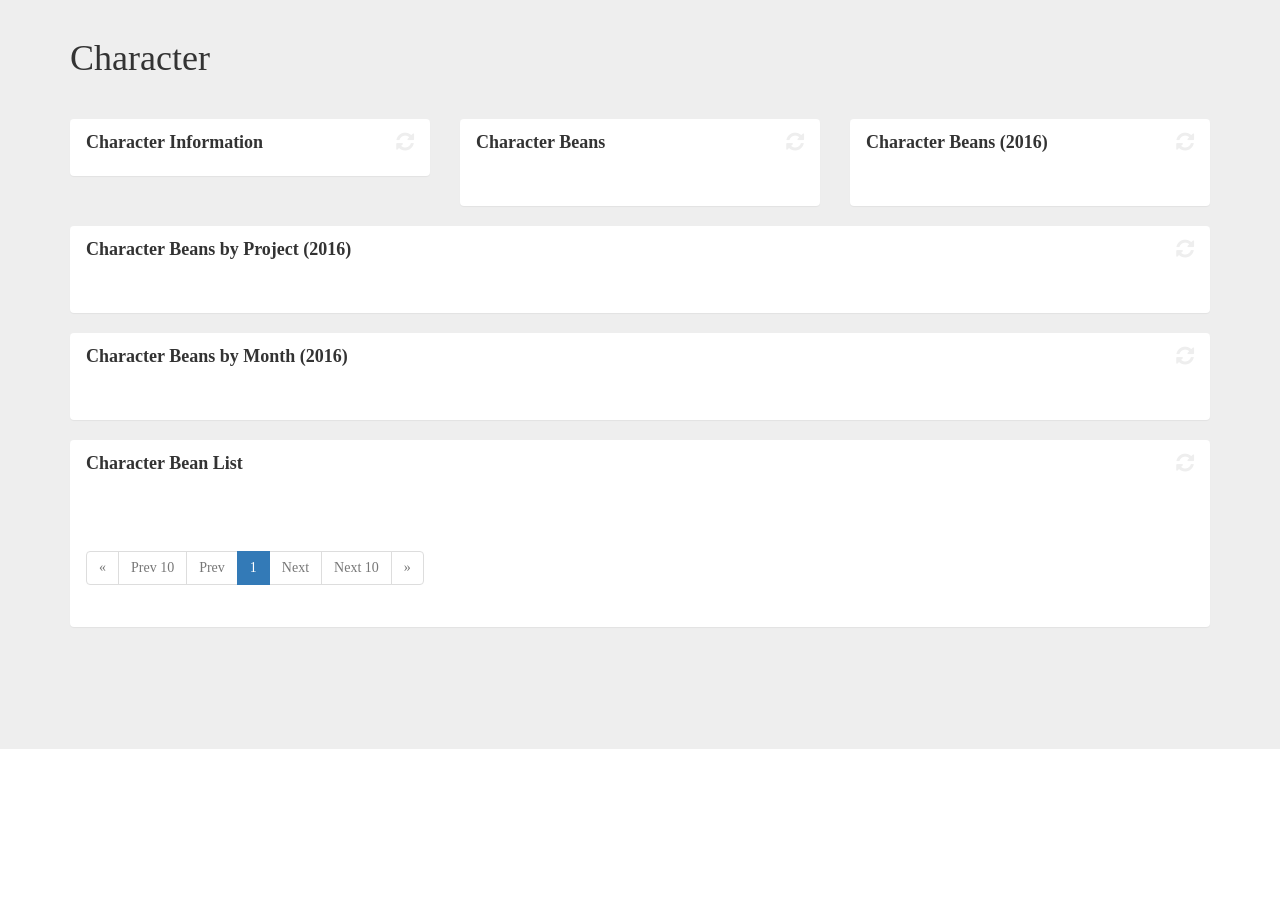
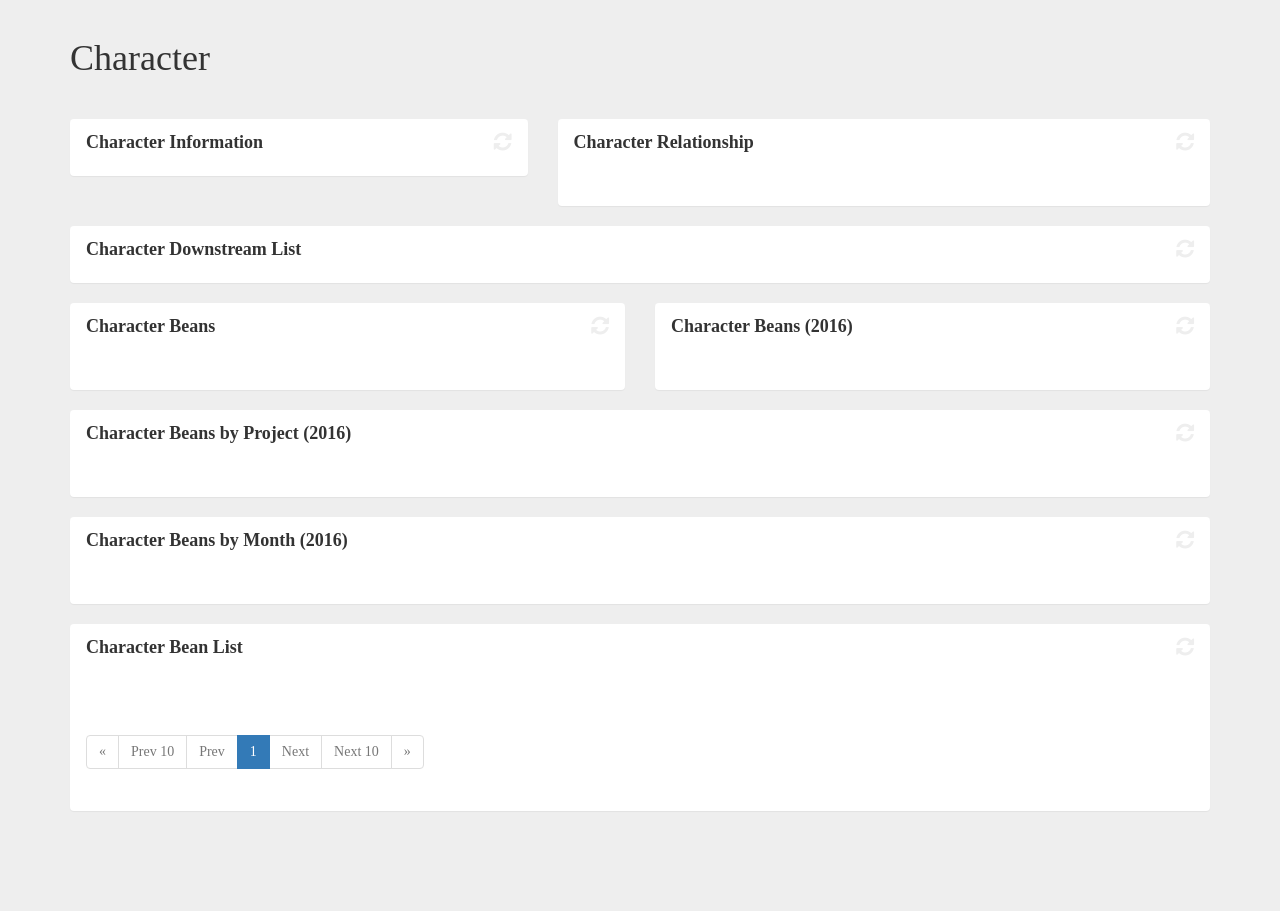
Before and after one commit to medsci-tech/ucenter_manage, a Django app: template templates/character.html in a window 1280 px wide. Shown: the part 51-962 px from the top of the page. Before the commit the page ends 800 px from the top, so only its background shows below. Run offline with Django 3.2, Linux system fonts and the light colour scheme; the template is opened without the code that fills it, so the values that code supplies are empty; some libraries are stand-ins or nearby versions.

Commit message:
add relationship

```diff
--- /dev/null
+++ b/static/js/charts/character_relationship.js
@@ -0,0 +1,161 @@
+var vm_character_relationship = new Vue({
+    el: '#character_relationship',
+    data: {
+        title: 'character_relationship',
+        get_data: '',
+        box_size: {
+            width: 'auto',
+            height: 400
+        },
+        get_url: 'upstream_downstream_beans',
+    },
+    computed: {
+        data: function() {
+            var user = this.get_data.user_info;
+            var upstream = this.get_data.upstream;
+            var downstream = this.get_data.downstream;
+            var nodes = [];
+            var links = [];
+
+            nodes.push({
+                name: user.phone,
+                value: user.total_beans,
+                symbolSize: Math.log(user.total_beans + 1000) * 2,
+                itemStyle: {
+                    normal: {
+                        color: color[0]
+                    }
+                }
+            })
+            if (this.get_data.upstream) {
+                links.push({
+                    source: upstream.phone,
+                    target: user.phone,
+                    lineStyle: {
+                        normal: {
+                            width: 3,
+                            color: color[2]
+                        }
+                    }
+                });
+                nodes.push({
+                    name: upstream.phone,
+                    value: upstream.total_beans,
+                    symbolSize: Math.log(upstream.total_beans + 100) * 2,
+                    itemStyle: {
+                        normal: {
+                            color: color[2]
+                        }
+                    }
+                })
+            }
+            if (downstream != null) {
+                for (i in downstream) {
+                    links.push({
+                        source: user.phone,
+                        target: downstream[i].phone,
+                        lineStyle: {
+                            normal: {
+                                width: 3,
+                                color: color[0]
+                            }
+                        }
+                    });
+                    nodes.push({
+                        name: downstream[i].phone,
+                        value: downstream[i].total_beans,
+                        symbolSize: Math.log(downstream[i].total_beans + 100) * 2,
+                        itemStyle: {
+                            normal: {
+                                color: color[1]
+                            }
+                        }
+                    })
+                }
+            }
+            return {
+                nodes: nodes,
+                links: links,
+            }
+        },
+    },
+    methods: {
+        chart: function() {
+            $('#' + this.title + '_chart').height(this.box_size.height);
+
+            var option = {
+                color: color,
+                // title: {
+                //     text: this.title
+                // },
+                tooltip: {},
+                legend: {
+                    data: this.data.category,
+                    formatter: function(name) {
+                        if (name < 0) {
+                            name = -name;
+                            return 'upstream' + name
+                        }
+                        if (name == 0) {
+                            return 'user'
+                        }
+                        if (name > 0) {
+                            return 'downstream' + name
+                        }
+                    }
+                },
+                series: [{
+                    // name: '123',
+                    type: 'graph',
+                    // areaStyle: {normal: {}},
+                    // itemStyle: { normal: {} },
+                    layout: 'force',
+                    force: {
+                        repulsion: 50,
+                        gravity: 0,
+                        edgeLength: [80, 120],
+                    },
+                    data: this.data.nodes,
+                    links: this.data.links,
+                    label: {
+                        normal: {
+                            show: true,
+                            position: 'top'
+                        }
+                    },
+                    edgeSymbol: ['none', 'arrow'],
+                    roam: true,
+                    nodeScaleRatio: 0,
+                }]
+            };
+            var chart = echarts.init(document.getElementById(this.title + '_chart'));
+            chart.setOption(option);
+        },
+        refresh: function(e) {
+            var vm = this;
+            if (e == 0) {
+                $.get(vm.get_url, {}, function(data) {
+                    vm.get_data = data;
+                    vm.chart();
+                });
+            } else {
+                $.get(e, {}, function(data) {
+                    vm.get_data = data;
+                    vm.chart();
+                });
+            }
+
+        }
+    },
+    compiled: function() {
+
+        var vm = this;
+
+        $.get(this.get_url, {}, function(data) {
+            vm.get_data = data;
+
+            vm.chart();
+        });
+    }
+
+});
--- /dev/null
+++ b/static/js/charts/character_relationship_list.js
@@ -0,0 +1,27 @@
+var vm_character_relationship_list = new Vue({
+    el: '#character_relationship_list',
+    data: {
+        title: 'character_relationship_list',
+        data: '',
+        get_url: 'upstream_downstream_beans',
+    },
+    methods: {
+        is_show: function(e) {
+            if (typeof(e) == 'object' || e == 'None') {
+                return false;
+            }
+            return true;
+        },
+        refresh: function(e) {
+            var vm = this;
+
+            $.get(this.get_url, {}, function(data) {
+                vm.data = data.downstream;
+            });
+        }
+    },
+    compiled: function() {
+        this.refresh();
+    }
+
+});
--- a/templates/character.html
+++ b/templates/character.html
@@ -6,12 +6,13 @@
         <h1>Character<small>&emsp; </small></h1>
     </div>
     <div class="row">
-        <div class="col-sm-12 col-md-4">
-            <div class="panel table-responsive" id='character_info'>
+        <div class="col-sm-12 col-md-5">
+            <div class="panel" id='character_info'>
                 <div class="panel-heading">
                     Character Information
                     <button class="button button-borderless right" @click='refresh(0)'><i class="fa fa-refresh"></i></button>
                 </div>
+                <div class="table-responsive">
                      <table class="table table-striped table-hover table-bordered" v-cloak>
                     <thead></thead>
                     <tbody>
@@ -24,8 +25,42 @@
                     </tbody>
                 </table>
                 </div>
+
             </div>
-        <div class="col-sm-12 col-md-4">
+        </div>
+        <div class="col-sm-12 col-md-7">
+            <div class="panel table-responsive" id='character_relationship'>
+                <div class="panel-heading">
+                    Character Relationship
+                    <button class="button button-borderless right" @click='refresh(0)'><i class="fa fa-refresh"></i></button>
+                </div>
+                <div class="panel-body">
+                    <!-- <canvas></canvas> -->
+                    <div :id="title+'_chart'"></div>
+                </div>
+            </div>
+        </div>
+        <div class="col-sm-12 col-md-12">
+            <div class="panel" id='character_relationship_list'>
+                <div class="panel-heading">
+                    Character Downstream List
+                    <button class="button button-borderless right" @click='refresh(0)'><i class="fa fa-refresh"></i></button>
+                </div>
+                <div class="table-responsive">
+                    <table class="table table-striped table-hover table-bordered" v-cloak>
+                        <tbody>
+                            <tr>
+                                <th v-for="(key, value) in data[0]">[[ key ]]</th>
+                            </tr>
+                            <tr v-for="item in data">
+                                <td v-for="(key, value) in item">[[ value ]]</td>
+                            </tr>
+                        </tbody>
+                    </table>
+                </div>
+            </div>
+        </div>
+        <div class="col-sm-12 col-md-6">
             <div class="panel" id='character_count_radar'>
                 <div class="panel-heading">
                     Character Beans
@@ -37,7 +72,7 @@
                 </div>
             </div>
         </div>
-        <div class="col-sm-12 col-md-4">
+        <div class="col-sm-12 col-md-6">
             <div class="panel" id='character_count_pie'>
                 <div class="panel-heading">
                     Character Beans (2016)
@@ -90,7 +125,7 @@
                             <tbody>
                                 <template v-for="item in data">
                                     <tr v-if="is_show(1)">
-                                       <td v-for="(key, value) in item" v-if="key != 'posted_beans'" >[[value]]</td>
+                                        <td v-for="(key, value) in item" v-if="key != 'posted_beans'">[[value]]</td>
                                     </tr>
                                 </template>
                             </tbody>
@@ -119,6 +154,8 @@
 <script>
 </script>
 <script type="text/javascript" src="/static/js/charts/character_info.js"></script>
+<script type="text/javascript" src="/static/js/charts/character_relationship.js"></script>
+<script type="text/javascript" src="/static/js/charts/character_relationship_list.js"></script>
 <script type="text/javascript" src="/static/js/charts/character_bean_list.js"></script>
 <script type="text/javascript" src="/static/js/charts/character_count_radar.js"></script>
 <script type="text/javascript" src="/static/js/charts/character_count_pie.js"></script>
```
Also changed, not shown: utils_common/auth_wrapper.py (+5 -5 lines). Lines whose indentation alone changed are shown as unchanged.
